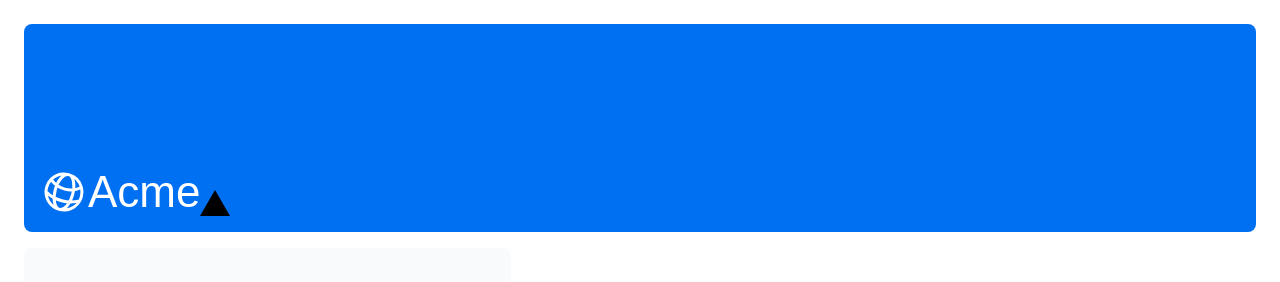
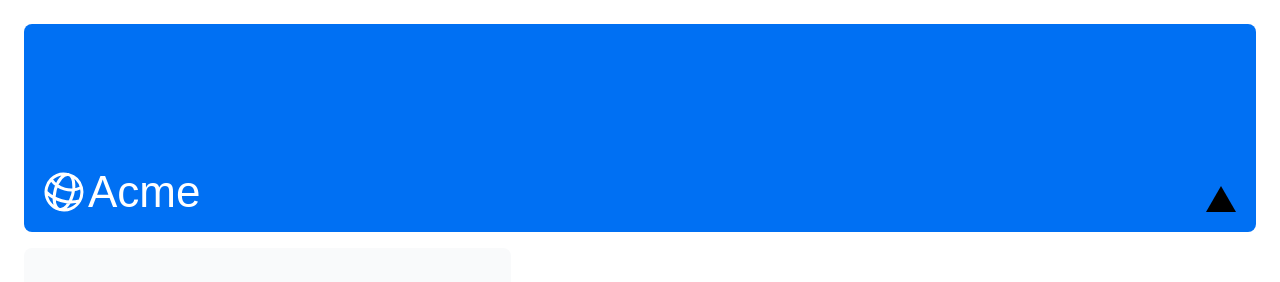
Before and after one commit to LucilaAllende/financial-dashboard, a Next.js app: page / in a window 1280 px wide. Shown: the top 282 px of the page. Built offline with nearby package versions, Linux system fonts and the light colour scheme; a web font is replaced by a local one.

Commit message:
Refactor font import and add global CSS styling to layout component

```diff
--- a/app/page.tsx
+++ b/app/page.tsx
@@ -7,9 +7,9 @@ import { lusitana } from './ui/fonts';
 export default function Page() {
   return (
     <main className="flex min-h-screen flex-col p-6">
-      <div className="flex h-20 shrink-0 items-end rounded-lg bg-blue-500 p-4 md:h-52">
+      <div className="relative flex h-20 shrink-0 items-end rounded-lg bg-blue-500 p-4 md:h-52">
         <AcmeLogo />
-        <div className='relative w-0 h-0 border-l-[15px] border-r-[15px] border-b-[26px] border-l-transparent border-r-transparent border-b-black'>
+        <div className='absolute bottom-5 right-5 w-0 h-0 border-l-[15px] border-r-[15px] border-b-[26px] border-l-transparent border-r-transparent border-b-black'>
         </div>
       </div>
       <div className="mt-4 flex grow flex-col gap-4 md:flex-row">
@@ -31,7 +31,7 @@ export default function Page() {
         <div className="flex items-center justify-center p-6 md:w-3/5 md:px-28 md:py-12">
           <Image
             src="/hero-desktop.png"
-            alt="Hero desktop"
+            alt="Screenshots of the dashboard project showing desktop version"
             width={1000}
             height={760}
             layout="responsive"
@@ -39,7 +39,7 @@ export default function Page() {
           />
           <Image
             src="/hero-mobile.png"
-            alt="Hero mobile"
+            alt="Screenshots of the dashboard project showing desktop version"
             width={560}
             height={620}
             layout="responsive"
```
